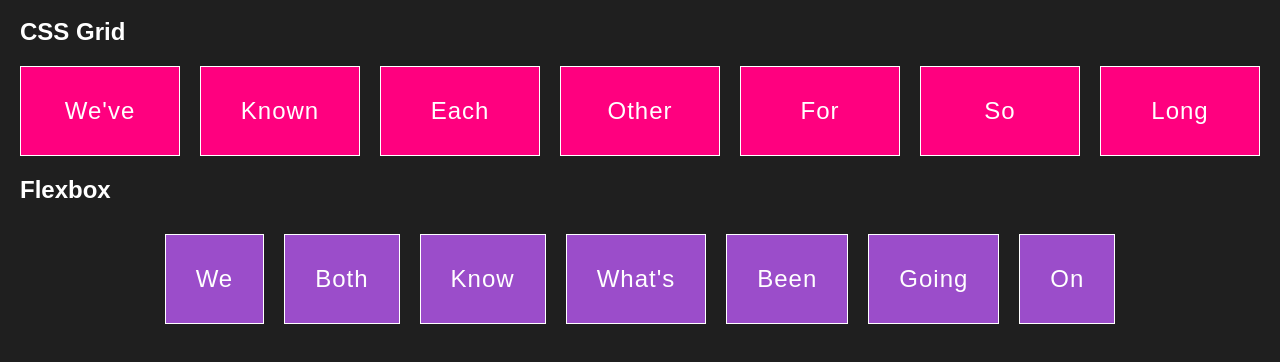
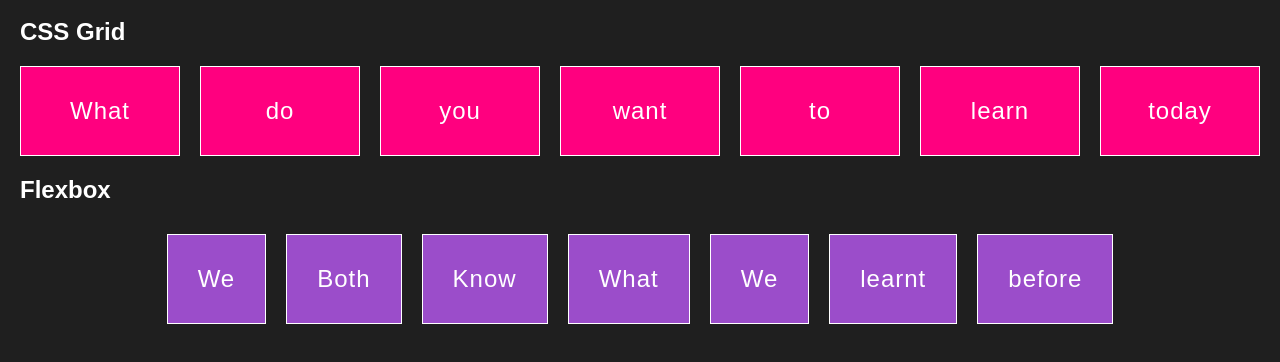
Before and after one commit to TrainerBD/grid-vs-flexbox, a plain HTML site: page index.html in a window 1280 px wide. Shown: the part 60-422 px from the top of the page. Drawn offline with Linux system fonts and the light colour scheme.

Commit message:
Add files via upload

```diff
--- a/index.html
+++ b/index.html
@@ -57,23 +57,23 @@
   <h1>CSS Grid vs Flexbox</h1>
   <h2>CSS Grid</h2>
   <div class="grid-container">
-    <div class="grid-item">We've</div>
-    <div class="grid-item">Known</div>
-    <div class="grid-item">Each</div>
-    <div class="grid-item">Other</div>
-    <div class="grid-item">For</div>
-    <div class="grid-item">So</div>
-    <div class="grid-item">Long</div>
+    <div class="grid-item">What</div>
+    <div class="grid-item">do</div>
+    <div class="grid-item">you</div>
+    <div class="grid-item">want</div>
+    <div class="grid-item">to</div>
+    <div class="grid-item">learn</div>
+    <div class="grid-item">today</div>
   </div>
   <h2>Flexbox</h2>
   <div class="flex-container">
     <div class="flex-item">We</div>
     <div class="flex-item">Both</div>
     <div class="flex-item">Know</div>
-    <div class="flex-item">What's</div>
-    <div class="flex-item">Been</div>
-    <div class="flex-item">Going</div>
-    <div class="flex-item">On</div>
+    <div class="flex-item">What</div>
+    <div class="flex-item">We</div>
+    <div class="flex-item">learnt</div>
+    <div class="flex-item">before</div>
   </div>
 </body>
 
```
